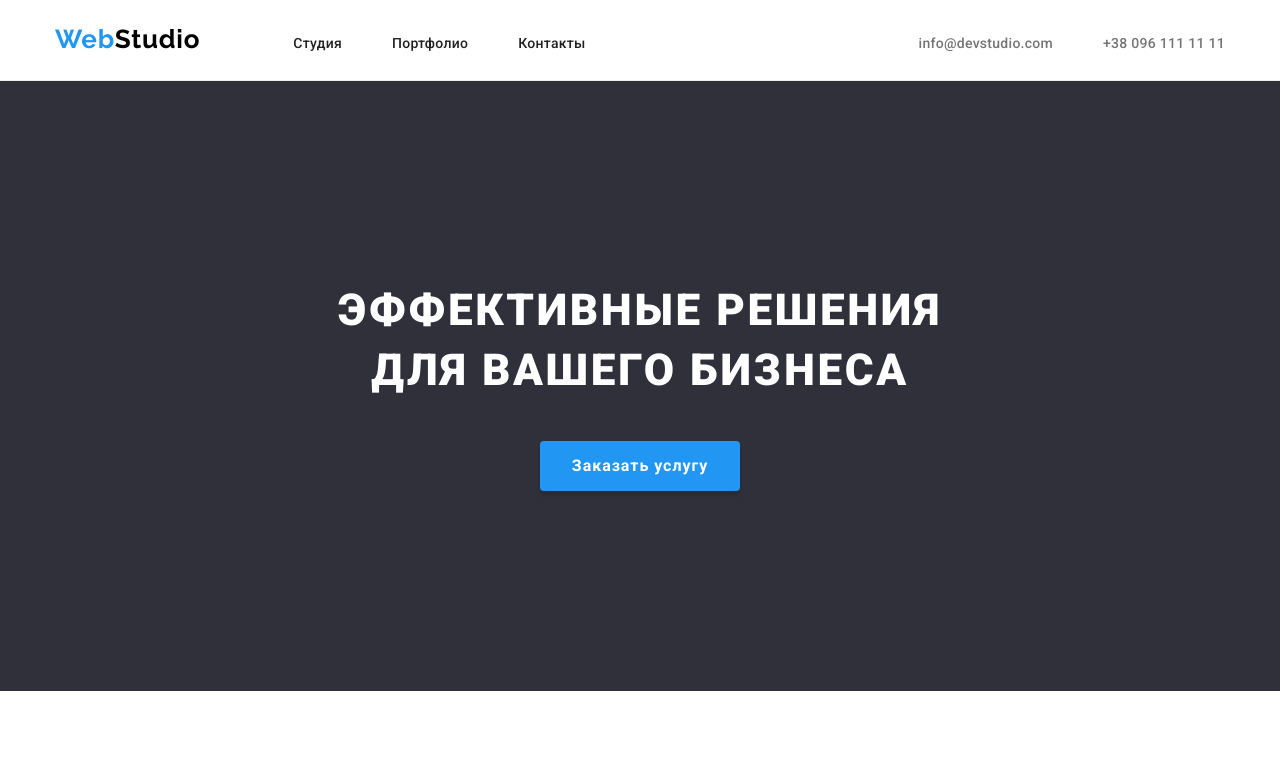
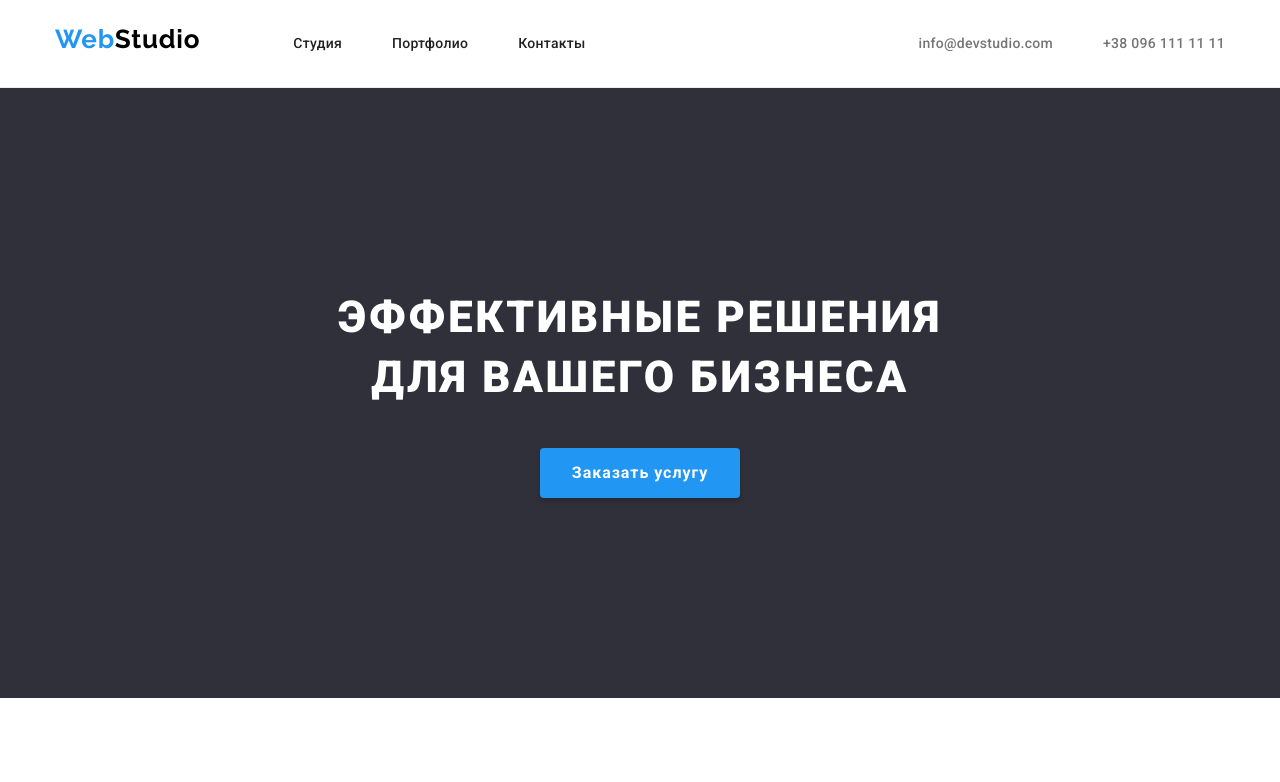
Before and after one commit to ragimovalik/goit-markup-hw-03, a plain HTML site: page index.html in a window 1280 px wide. Shown: the top 782 px of the page. Drawn offline with nearby package versions, Linux system fonts and the light colour scheme.

Commit message:
Исправления отступов в Header

```diff
--- a/css/styles.css
+++ b/css/styles.css
@@ -80,16 +80,21 @@ address {
 .header-flex {
   display: flex;
   align-items: baseline;
+
+  padding-top: 24px;
+  padding-bottom: 25px;
 }
 
 .nav-flex {
   display: flex;
   align-items: baseline;
-  padding-top: 24px;
-  padding-bottom: 25px;
+  /* padding-top: 24px;
+  padding-bottom: 25px; */
 }
 
 .logo-nav {
+  margin-right: 93px;
+
   color: #2196f3;
   font-family: Raleway, sans-serif;
   font-style: normal;
@@ -104,11 +109,12 @@ address {
 
 .nav-links {
   display: flex;
-  margin-left: 93px;
 }
 
 .nav-links a {
   display: block;
+  padding-top: 10px;
+  padding-bottom: 10px;
 
   color: var(--txt-nav-n-headings);
 
```
